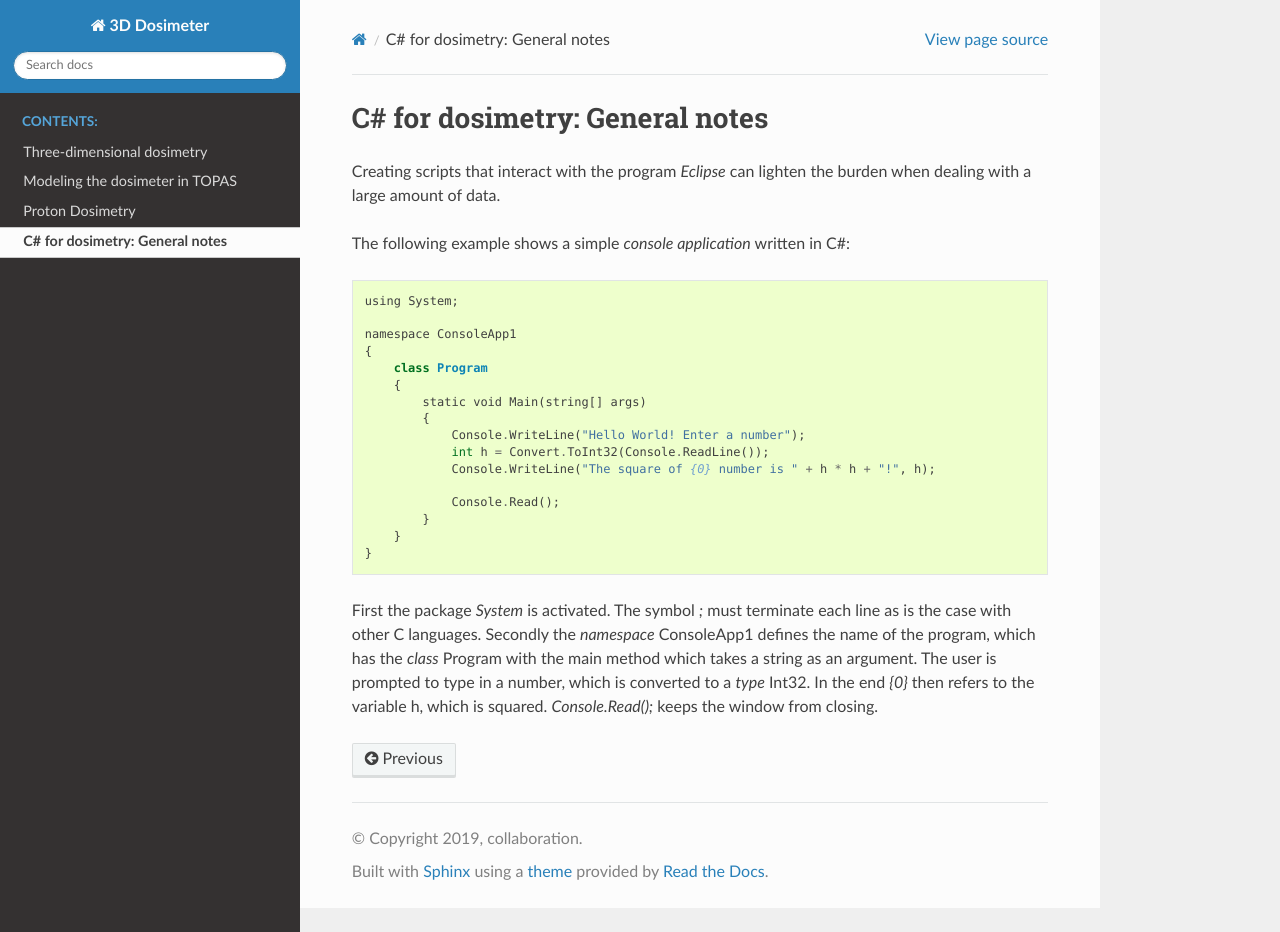
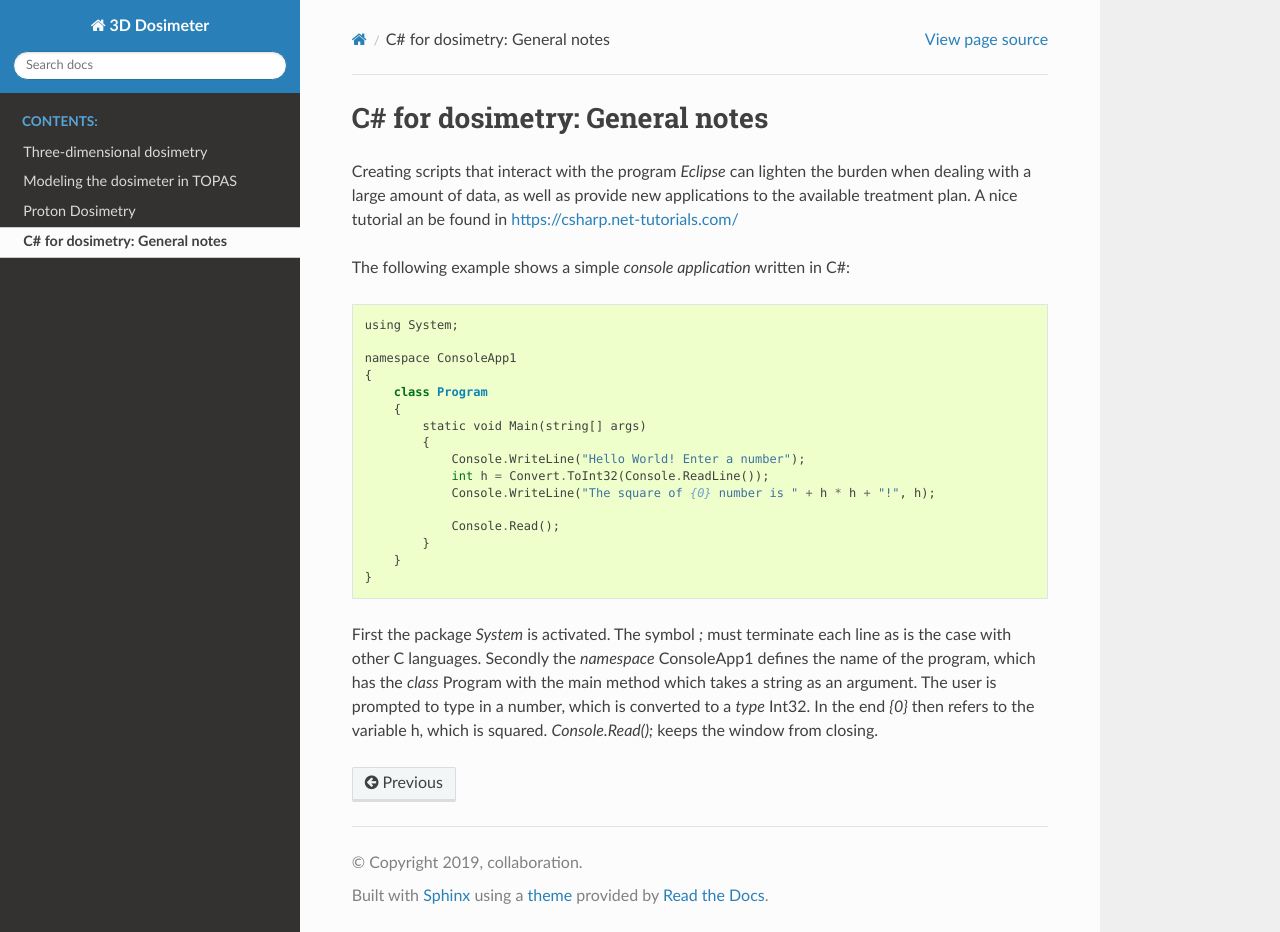
Before and after one commit to liavaldetaro/3d_dosimeter_DCPT, a Sphinx documentation site: the page built from docs/guide-csharp.rst, in a window 1280 px wide and 932 px high. Built offline with Sphinx 7.4.7 and the Read the Docs theme 2.0.0, drawn with Linux system fonts in a browser that asks for light colours; formulas are drawn with MathJax 3.

Commit message:
Update guide-csharp.rst

```diff
--- a/docs/guide-csharp.rst
+++ b/docs/guide-csharp.rst
@@ -1,8 +1,8 @@
-***************************
+********************************
 C# for dosimetry: General notes
-***************************
+********************************
 
-Creating scripts that interact with the program *Eclipse* can lighten the burden when dealing with a large amount of data.
+Creating scripts that interact with the program *Eclipse* can lighten the burden when dealing with a large amount of data, as well as provide new applications to the available treatment plan. A nice tutorial an be found in https://csharp.net-tutorials.com/
 
 The following example shows a simple *console application* written in C#::
 
```
